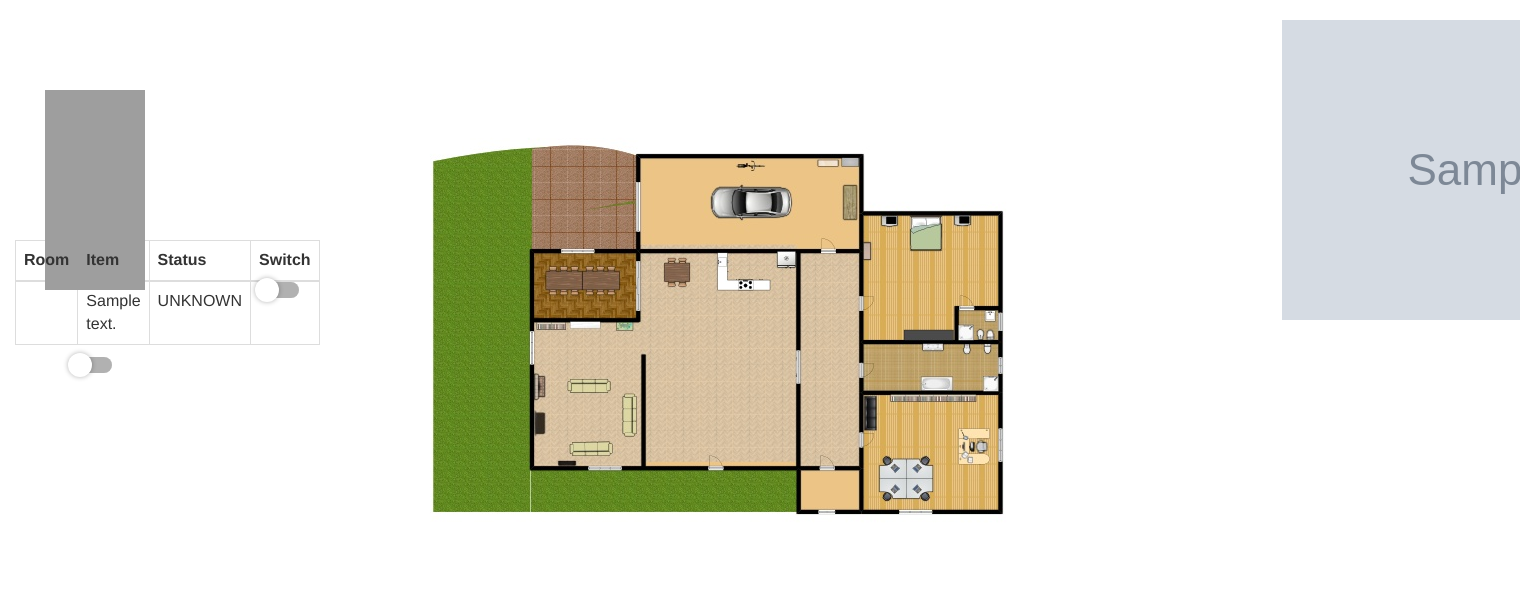
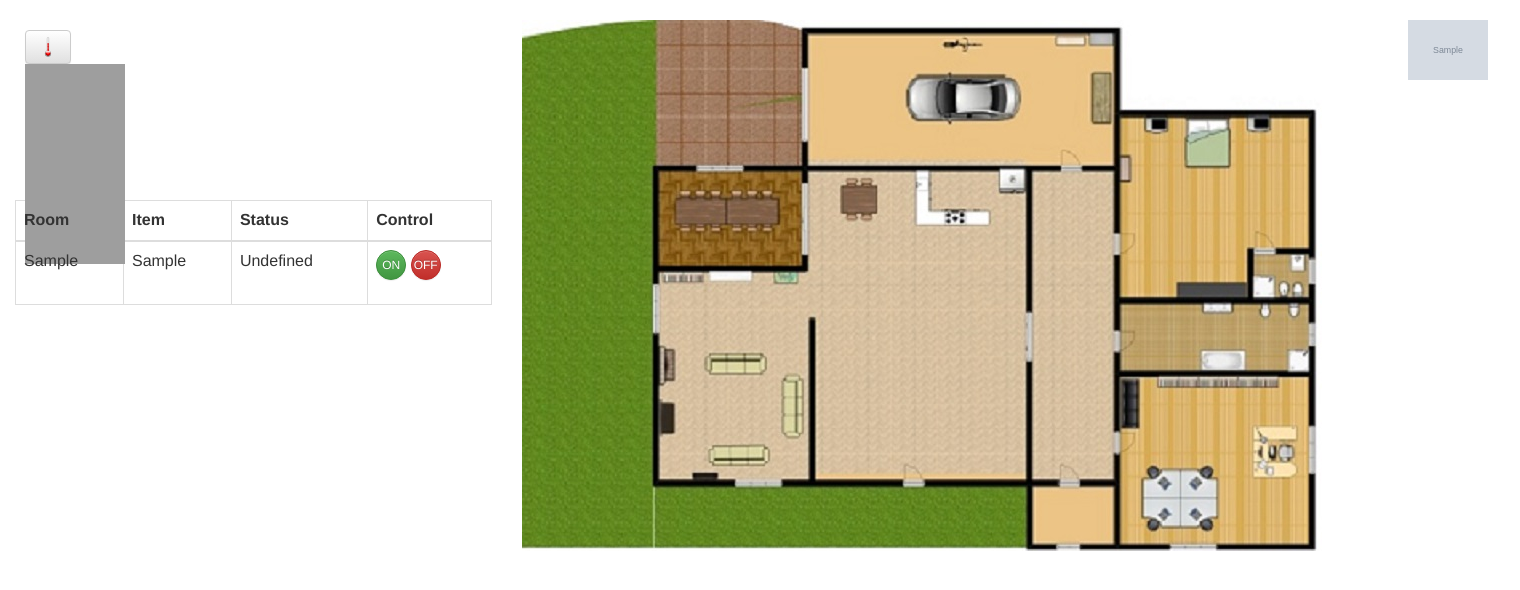
Before and after one commit to Girbons/Domotic, a Django app: page / in a window 1520 px wide; the page is wider, and only the part inside the window is pictured. Shown: the part 52-642 px from the top of that part. Run offline with Django 3.2, Linux system fonts and the light colour scheme; a user stored in the database is signed in; tables that the repository leaves empty hold one stand-in row (values such as "Sample post"); grey boxes marked "Sample" are stand-in pictures; some libraries are stand-ins or nearby versions; grey boxes are pictures that could not be loaded.

Commit message:
modified conf_list template, models edited

```diff
--- a/x/models.py
+++ b/x/models.py
@@ -20,9 +20,9 @@ class Gpio(models.Model):
 
 
 class Icon(models.Model):
-    text = models.CharField(max_length=30, default='')
+    text = models.CharField(max_length=20, default='')
     image = models.ImageField(upload_to="media_foto")
-    id_icon = models.CharField(max_length=3, default='')
+    id_icon = models.CharField(max_length=5, default='', unique=True)
 
     def __str__(self):
         return self.text
@@ -44,7 +44,8 @@ class GpioR2(models.Model):
     CHOICES = ((2, 2), (3, 3), (4, 4), (5, 5), (6, 6), (7, 7), (8, 8), (9, 9), (10, 10), (11, 11), (12, 12),  (13, 13),
                (14, 14), (15, 15), (16, 16), (17, 17), (19, 19), (18, 18), (20, 20), (21, 21), (22, 22), (23, 23),
                (24, 24), (25, 25), (26, 26), (27, 27))
-    text = models.CharField(max_length=50, default='')
+    room = models.CharField(max_length=30, default='')
+    item = models.CharField(max_length=50, default='')
     pin = models.IntegerField(choices=CHOICES)
     action = models.CharField(choices=Gpio.ACTIONS, max_length=30, default='')
     version = models.CharField(default='RASPBERRY 2', max_length=18)
@@ -52,7 +53,7 @@ class GpioR2(models.Model):
     image = models.ForeignKey(Icon, default='')
 
     def __str__(self):
-        return self.text
+        return self.room
 
 
 class Temperature(models.Model):
--- a/x/static/custom.css
+++ b/x/static/custom.css
@@ -7,6 +7,7 @@
   line-height: 1.428571429;
   border-radius: 15px;
 }
+
 .panel{
   margin-left: 10px;
 }
@@ -14,8 +15,8 @@
 .container-temp {
     width: 250px;
     height: 120px;
-    margin-left: 30px;
-    margin-top: 70px;
+    margin-left: 10px;
+    margin-top: 10px;
 }
 
 .container-icon{
@@ -24,19 +25,18 @@
 }
 
 .container-map{
-    width: 700px;
-    height: 400px;
-    margin-top: 70px;
-    margin-left: 130px;
+    width: auto;
+    height: auto;
 }
 
 .container-table{
     width: auto;
     height: auto;
-    margin-top: 30px;
+    margin-top: 50px;
 }
 .material-switch > input[type="checkbox"] {
     display: none;
+    padding-top: 20px;
 }
 
 .material-switch > label {
--- a/x/templates/conf_list.html
+++ b/x/templates/conf_list.html
@@ -42,52 +42,57 @@
     </script>
 <div class="container-fluid">
     <div class="row">
-        <div class="col-sm-1 col-xs-1">
+        <div class="col-sm-4">
             <div class="container-temp">
+                <form action="{% url 'conf_list' %}" method="get">
+                    <input type="hidden" value="{{ temp.pk }}" name="pk">
+                    <input type="hidden" value="{{ temp.sensor }}" name="dht">
+                    <input type="hidden" value="{{ temp.pin }}" name="pin">
+                    <button value="invia" type="submit" name="get_temp" class="btn btn-default"><img width="20" height="25" class="img-responsive" src="{% static 'images/termometro.png' %}"></button>
                     <div id="chart_div" style="width: 100px; height: 120px;"></div>
+                </form>
             </div>
             <div class="container-table">
+            <div class="table-responsive">
                 <table class="table table-bordered">
                     <thead>
                     <tr>
                         <th>Room</th>
                         <th>Item</th>
                         <th>Status</th>
-                        <th>Switch</th>
+                        <th>Control</th>
                     </tr>
                     </thead>
                     <tbody>
                     {% for gpior2 in gpior2_list %}
                     <tr>
-                        <td></td>
-                        <td>{{ gpior2.text }}</td>
-                        {% if gpior2.status == "UNDEFINED" %}
-                            <td>UNKNOWN</td>
-                        {% else %}
+                        <td>{{ gpior2.room }}</td>
+                        <td>{{ gpior2.item }}</td>
                         {% if gpior2.status == "ON" %}
                             <td bgcolor="#00FF00">{{ gpior2.status }}</td>
-                            {% else %}
+                        {% elif gpior2.status == "OFF" %}
                             <td bgcolor="#FF0000">{{ gpior2.status }}</td>
+                        {% elif gpior2.status == "UNDEFINED" %}
+                            <td>Undefined</td>
                         {% endif %}
-                        {% endif %}
-                        <td class="material-switch">
-                                <input id="{{ gpior2.image.text }}" name="{{ gpior2.image.text }}" type="checkbox"/>
-                                <label for="{{ gpior2.image.text }}" class="label-default"></label>
+                        <td>
+                        <form action="{% url 'conf_list' %}" method="get">
+                            <input  type="hidden" value="{{ gpior2.pk }}" name="pk">
+                            <input  type="hidden" value="{{ gpior2.pin }}" name="pin">
+                            <button type="submit" class="btn btn-success btn-circle"name="light" value="ON">ON</button>
+                           <button type="submit" class="btn btn-danger btn-circle" name="light" value="OFF">OFF</button>
+                        </form>
                         </td>
                     </tr>
                     {% endfor %}
                     </tbody>
                 </table>
             </div>
-                        <div class="material-switch pull-right">
-                            <input id="someSwitchOptionDefault" name="someSwitchOption001" type="checkbox"/>
-                            <label for="someSwitchOptionDefault" class="label-default"></label>
             </div>
-
             </div>
-        <div class="col-sm-8 col-sm-offset-1">
+            <div class="col-sm-7">
                 <div class="container-map">
-                <img src="{% static 'images/map.jpg' %}"/>
+                    <img class="img-responsive" src="{% static 'images/map.jpg' %}"/>
                 </div>
             </div>
             <div id="toolbar" class="col-sm-1">
@@ -99,17 +104,12 @@
             </script>
                 <div id="{{ gpior2.image.id_icon }}">
                     <div class="container-icon">
-                <img  src="{{ gpior2.image.image.url }}"/>
-                <!--<form action="{% url 'conf_list' %}" method="get">-->
-                    <!--<input  type="hidden" value="{{ gpior2.pk }}" name="pk">-->
-                    <!--<input  type="hidden" value="{{ gpior2.pin }}" name="pin">-->
-                    <!--<button type="submit" class="btn btn-success btn-circle"name="light" value="ON">ON</button>-->
-                    <!--<button type="submit" class="btn btn-danger btn-circle" name="light" value="OFF">OFF</button>-->
-                <!--</form>-->
+                        <img class="img-responsive"  src="{{ gpior2.image.image.url }}"/>
                     </div>
                 </div>
                 {% endfor %}
             </div>
         </div>
     </div>
+</div>
 {% endblock %}
--- a/x/views.py
+++ b/x/views.py
@@ -9,12 +9,10 @@ from django.views.generic import CreateView, ListView, DetailView, UpdateView, D
 from .models import GpioR1, GpioR2, Temperature
 
 
-
 class GpioR2ConfListView(ListView):
     model = GpioR2
     queryset = GpioR2.objects.all()
     template_name = 'conf_list.html'
-
 
     def get_context_data(self, **kwargs):
         context = super(GpioR2ConfListView, self).get_context_data(**kwargs)
```
Also changed, not shown: x/templates/new_conf.html (+53 -53 lines), x/migrations/0015_auto_20160428_1653.py (added), x/migrations/0016_auto_20160428_1936.py (added), x/static/images/lop.jpg (deleted), x/static/images/map.jpg, x/static/images/maps.jpg (deleted), x/static/images/mpo.jpg (deleted), x/static/images/termometro.png (added). Lines whose indentation alone changed are shown as unchanged.
